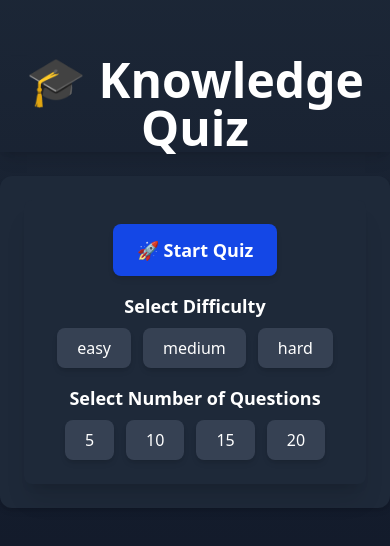
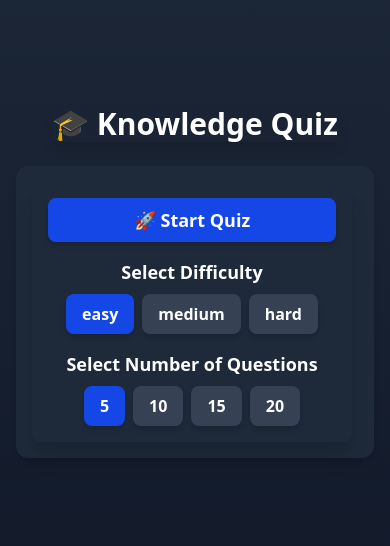
Before and after one commit to Ernesto248/knowledge-quiz, a React (Vite) app: page / in a window 390 px wide. Shown: the part 140-686 px from the top of the page. Built offline with nearby package versions, Linux system fonts and the light colour scheme.

Commit message:
Main Menu buttons now change color when switched

```diff
--- a/src/App.tsx
+++ b/src/App.tsx
@@ -20,8 +20,9 @@ function App() {
 
   const quitQuiz = () => {
     setIsQuizStarted(false);
-    setDifficulty(DifficultyType.Medium);
-    setQuestionAmount(QuestionAmountType.Ten);
+    setCurrentQuestion(0);
+    setDifficulty(DifficultyType.Easy);
+    setQuestionAmount(QuestionAmountType.Five);
   };
 
   const { quiz } = useQuiz({ difficulty, questionAmount });
@@ -46,12 +47,13 @@ function App() {
   };
 
   return (
-    <main className="w-full h-screen flex flex-col items-center justify-center bg-gradient-to-b from-gray-800 to-gray-900 text-white font-virgil transition-all duration-500 ease-in-out">
-      <h1 className="text-5xl font-bold mb-6 shadow-lg text-center">
+    <main className="w-full min-h-screen flex flex-col items-center justify-center bg-gradient-to-b from-gray-800 to-gray-900 text-white font-virgil transition-all duration-500 ease-in-out p-4">
+      <h1 className="text-3xl md:text-5xl font-bold mb-6 text-center shadow-lg">
         🎓 Knowledge Quiz
       </h1>
+
       {isQuizStarted && quiz ? (
-        <div className="w-full max-w-2xl bg-gray-800 p-6 rounded-2xl shadow-xl">
+        <div className="w-full max-w-sm md:max-w-2xl bg-gray-800 p-4 md:p-6 rounded-2xl shadow-xl">
           <QuestionCard
             back={quitQuiz}
             question={quiz[currentQuestion].question}
@@ -61,7 +63,7 @@ function App() {
           />
         </div>
       ) : (
-        <div className="w-full max-w-md bg-gray-800 p-6 rounded-xl shadow-md">
+        <div className="w-full max-w-sm md:max-w-lg bg-gray-800 p-4 md:p-6 rounded-xl shadow-md">
           <MainMenu
             startQuiz={startQuiz}
             onClickDifficulty={handleClickDifficulty}
--- a/src/components/MainMenu/index.tsx
+++ b/src/components/MainMenu/index.tsx
@@ -1,3 +1,4 @@
+import { useState } from "react";
 import { DifficultyType, QuestionAmountType } from "../../types/types.d";
 
 interface Props {
@@ -11,6 +12,12 @@ const MainMenu = ({
   onClickQuestionAmount,
   startQuiz,
 }: Props) => {
+  const [selectedDifficulty, setSelectedDifficulty] = useState<DifficultyType>(
+    DifficultyType.Easy
+  );
+  const [selectedQuestionAmount, setSelectedQuestionAmount] =
+    useState<QuestionAmountType>(QuestionAmountType.Five);
+
   const handleDifficultyClick = (e: React.MouseEvent<HTMLButtonElement>) => {
     const value = e.currentTarget.value as DifficultyType;
     if (!Object.values(DifficultyType).includes(value)) {
@@ -18,6 +25,7 @@ const MainMenu = ({
       return;
     }
     onClickDifficulty(value);
+    setSelectedDifficulty(value);
   };
 
   const handleQuestionAmountClick = (
@@ -29,12 +37,13 @@ const MainMenu = ({
       return;
     }
     onClickQuestionAmount(value);
+    setSelectedQuestionAmount(value);
   };
 
   return (
-    <section className="bg-gray-800 text-white p-6 rounded-lg shadow-xl font-virgil transition-all duration-500 ease-in-out flex flex-col items-center gap-4">
+    <section className="bg-gray-800 text-white p-4 md:p-6 rounded-lg shadow-xl font-virgil transition-all duration-500 ease-in-out flex flex-col items-center gap-4 w-full max-w-xs md:max-w-lg">
       <button
-        className="bg-blue-700 hover:bg-blue-600 active:scale-95 text-white py-3 px-6 rounded-lg text-lg font-bold transition-all duration-300 shadow-md"
+        className="bg-blue-700 hover:bg-blue-600 active:scale-95 text-white py-2 px-4 md:py-3 md:px-6 rounded-lg text-lg font-bold transition-all duration-300 shadow-md w-full"
         onClick={startQuiz}
       >
         🚀 Start Quiz
@@ -42,11 +51,15 @@ const MainMenu = ({
 
       <div className="w-full text-center">
         <h2 className="text-lg font-semibold mb-2">Select Difficulty</h2>
-        <ul className="flex flex-wrap justify-center gap-3">
+        <ul className="flex flex-wrap justify-center gap-2 md:gap-3">
           {Object.values(DifficultyType).map((difficulty) => (
             <li key={difficulty}>
               <button
-                className="bg-gray-700 hover:bg-gray-600 active:scale-95 text-white py-2 px-5 rounded-lg transition-all duration-300 shadow-md"
+                className={`text-white py-2 px-4 md:py-3 md:px-5 rounded-lg transition-all duration-300 shadow-md  ${
+                  selectedDifficulty === difficulty
+                    ? "bg-blue-700 hover:bg-blue-600 font-bold"
+                    : "bg-gray-700 hover:bg-gray-600 font-semibold"
+                }`}
                 value={difficulty}
                 onClick={handleDifficultyClick}
               >
@@ -61,11 +74,15 @@ const MainMenu = ({
         <h2 className="text-lg font-semibold mb-2">
           Select Number of Questions
         </h2>
-        <ul className="flex flex-wrap justify-center gap-3">
+        <ul className="flex flex-wrap justify-center gap-2 md:gap-3">
           {[5, 10, 15, 20].map((amount) => (
             <li key={amount}>
               <button
-                className="bg-gray-700 hover:bg-gray-600 active:scale-95 text-white py-2 px-5 rounded-lg transition-all duration-300 shadow-md"
+                className={` active:scale-95 text-white py-2 px-4 md:py-3 md:px-5 rounded-lg transition-all duration-300 shadow-md ${
+                  selectedQuestionAmount === amount
+                    ? "bg-blue-700 hover:bg-blue-600 font-bold"
+                    : "bg-gray-700 hover:bg-gray-600 font-semibold"
+                }`}
                 value={amount}
                 onClick={handleQuestionAmountClick}
               >
--- a/src/components/QuestionCard/index.tsx
+++ b/src/components/QuestionCard/index.tsx
@@ -34,21 +34,24 @@ const QuestionCard = ({
   };
 
   return (
-    <section className="bg-gray-800 text-white w-full max-w-2xl mx-auto p-6 rounded-lg shadow-2xl font-virgil transition-all duration-500 ease-in-out flex flex-col items-center">
+    <section className="bg-gray-800 text-white w-full max-w-xs sm:max-w-md md:max-w-2xl mx-auto p-4 sm:p-6 rounded-lg shadow-2xl font-virgil transition-all duration-500 ease-in-out flex flex-col items-center">
       <button
         className="self-start bg-gray-700 hover:bg-gray-600 active:scale-95 text-white py-2 px-4 rounded-lg transition-all duration-300 shadow-md"
         onClick={back}
       >
         ⬅️ Back
       </button>
-      <h2 className="text-3xl font-bold text-center mt-4">{question}</h2>
 
-      <ul className="w-full flex flex-col items-center gap-3 mt-6">
+      <h2 className="text-2xl sm:text-3xl font-bold text-center mt-4">
+        {question}
+      </h2>
+
+      <ul className="w-full flex flex-col items-center gap-2 sm:gap-3 mt-6">
         {options.map((option, index) => (
           <li
             key={index}
             onClick={handleOnClick}
-            className={`w-3/4 text-center py-3 px-5 rounded-lg border-2 border-gray-600 cursor-pointer transition-all duration-300 shadow-md text-lg font-semibold
+            className={`w-5/6 sm:w-3/4 text-center py-2 sm:py-3 px-4 rounded-lg border-2 border-gray-600 cursor-pointer transition-all duration-300 shadow-md text-base sm:text-lg font-semibold
               ${
                 selectedAnswer === option
                   ? option === correctAnswer
@@ -61,9 +64,11 @@ const QuestionCard = ({
           </li>
         ))}
       </ul>
-      <h3 className="text-xl mt-6 font-semibold">⏳ Timer</h3>
+
+      <h3 className="text-lg sm:text-xl mt-6 font-semibold">⏳ Timer</h3>
+
       <button
-        className="mt-4 bg-blue-700 hover:bg-blue-600 active:scale-95 text-white py-3 px-6 rounded-lg text-lg font-bold transition-all duration-300 shadow-md"
+        className="mt-4 bg-blue-700 hover:bg-blue-600 active:scale-95 text-white py-2 px-5 sm:py-3 sm:px-6 rounded-lg text-lg font-bold transition-all duration-300 shadow-md"
         onClick={handleNextQuestion}
       >
         Next Question ➡️
```
